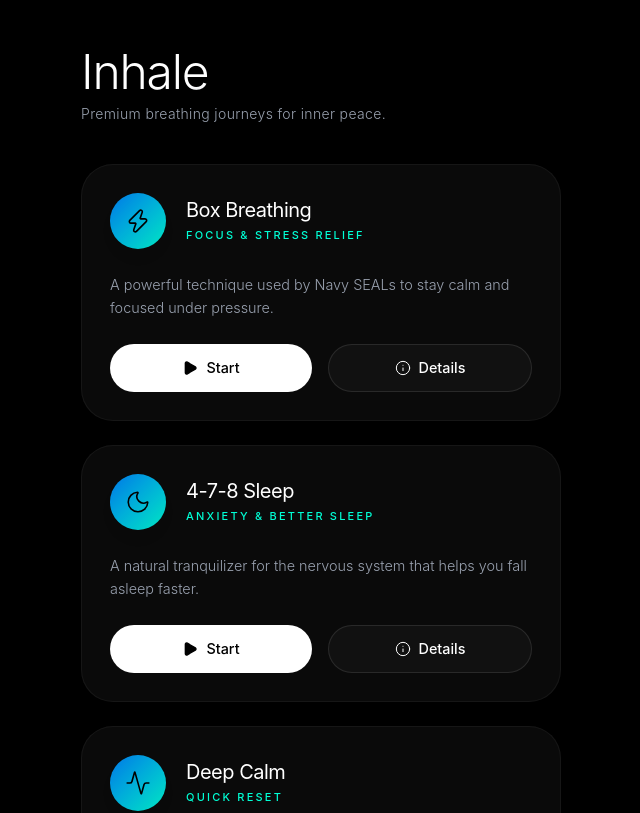
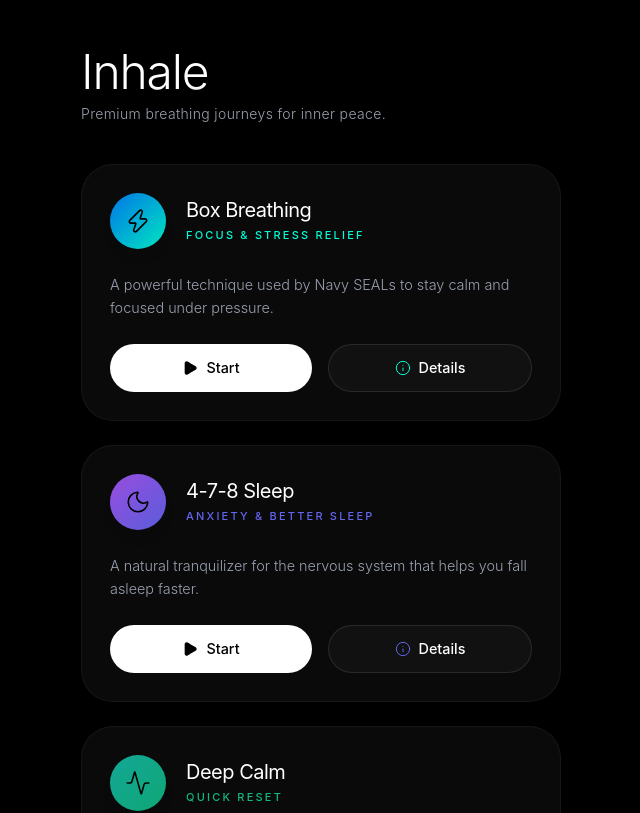
Before and after one commit to ajmalfaris11/Inhaler, a Next.js app: page / in a window 1280 px wide. Shown: the top 813 px of the page, without its empty margins (319-959 px from the left). Built offline with nearby package versions, Linux system fonts and the light colour scheme.

Commit message:
Assign unique color gradients to different breathing exercises

```diff
--- a/src/features/breathing/components/BreathingCircle.tsx
+++ b/src/features/breathing/components/BreathingCircle.tsx
@@ -6,6 +6,10 @@ import { BreathingPhase } from '../hooks/useBreathingTimer';
 interface BreathingCircleProps {
   phase: BreathingPhase;
   timer: number;
+  gradient: {
+    start: string;
+    end: string;
+  };
 }
 
 const circleVariants = {
@@ -15,18 +19,22 @@ const circleVariants = {
   Rest: { scale: 1, opacity: 0.4, transition: { duration: 4, ease: "linear" } },
 };
 
-export function BreathingCircle({ phase, timer }: BreathingCircleProps) {
+export function BreathingCircle({ phase, timer, gradient }: BreathingCircleProps) {
   return (
     <div className="relative my-8 flex items-center justify-center">
       <motion.div
-        className="breathing-circle w-[220px] h-[220px] sm:w-[260px] sm:h-[260px]"
+        className="w-[220px] h-[220px] sm:w-[260px] sm:h-[260px] rounded-full flex items-center justify-center relative shadow-2xl"
+        style={{
+          background: `linear-gradient(135deg, ${gradient.start} 0%, ${gradient.end} 100%)`,
+          boxShadow: `0 0 80px ${gradient.start}33`
+        }}
         animate={phase}
         variants={circleVariants}
       >
-        <Wind size={48} color="white" className="opacity-50" />
+        <Wind size={48} color="white" className="opacity-50" strokeWidth={1} />
       </motion.div>
 
-      <div className="absolute top-1/2 left-1/2 -translate-x-1/2 -translate-y-1/2 text-5xl font-bold text-white drop-shadow-2xl">
+      <div className="absolute top-1/2 left-1/2 -translate-x-1/2 -translate-y-1/2 text-6xl font-extralight text-white drop-shadow-2xl font-sans">
         {timer}
       </div>
     </div>
--- a/src/features/breathing/data.ts
+++ b/src/features/breathing/data.ts
@@ -1,4 +1,4 @@
-import { Wind, Moon, Zap, Activity } from 'lucide-react';
+import { Moon, Zap, Activity } from 'lucide-react';
 
 export interface Exercise {
   id: string;
@@ -8,7 +8,11 @@ export interface Exercise {
   howTo: string;
   why: string;
   benefits: string[];
-  icon: string; // We'll store the icon name
+  icon: string;
+  gradient: {
+    start: string;
+    end: string;
+  };
   pattern: {
     inhale: number;
     hold1: number;
@@ -27,6 +31,10 @@ export const exercises: Exercise[] = [
     why: 'It regulates the autonomic nervous system by balancing the sympathetic and parasympathetic branches.',
     benefits: ['Lowers cortisol', 'Improves concentration', 'Instant calm'],
     icon: 'Zap',
+    gradient: {
+      start: '#0082ff',
+      end: '#00ffd5'
+    },
     pattern: { inhale: 4, hold1: 4, exhale: 4, hold2: 4 }
   },
   {
@@ -38,6 +46,10 @@ export const exercises: Exercise[] = [
     why: 'The long exhale triggers the vagus nerve, signaling the body to switch into rest mode.',
     benefits: ['Reduces anxiety', 'Cures insomnia', 'Deep relaxation'],
     icon: 'Moon',
+    gradient: {
+      start: '#a855f7',
+      end: '#6366f1'
+    },
     pattern: { inhale: 4, hold1: 7, exhale: 8, hold2: 0 }
   },
   {
@@ -49,6 +61,10 @@ export const exercises: Exercise[] = [
     why: 'Rhythmic breathing synchronizes heart rate and brain waves for a state of "coherence".',
     benefits: ['Blood pressure', 'Mindfulness', 'Emotional balance'],
     icon: 'Activity',
+    gradient: {
+      start: '#14b8a6',
+      end: '#10b981'
+    },
     pattern: { inhale: 5, hold1: 2, exhale: 5, hold2: 2 }
   }
 ];
--- a/src/features/breathing/index.tsx
+++ b/src/features/breathing/index.tsx
@@ -61,7 +61,7 @@ function HomeView({ onStart, onDetails }: { onStart: (ex: Exercise) => void; onD
       transition={{ duration: 0.4 }}
       className="w-full"
     >
-      <h1 className="text-5xl font-light tracking-tight mb-2 bg-gradient-to-br from-white via-white to-gray-400 bg-clip-text text-transparent text-center sm:text-left font-sans">Inhale</h1>
+      <h1 className="text-5xl font-light tracking-tight mb-2 bg-gradient-to-br from-white via-white to-gray-400 bg-clip-text text-transparent text-center sm:text-left">Inhale</h1>
       <p className="text-gray-400 text-sm font-light mb-10 text-center sm:text-left tracking-wide">Premium breathing journeys for inner peace.</p>
 
       {exercises.map((ex) => (
@@ -75,14 +75,22 @@ function ExerciseCard({ exercise, onStart, onDetails }: { exercise: Exercise; on
   const Icon = IconMap[exercise.icon as keyof typeof IconMap] || Activity;
 
   return (
-    <div className="bg-surface border border-white/5 rounded-[32px] p-7 mb-6 transition-all duration-500 hover:border-accent-start/30 flex flex-col gap-6">
+    <div className="bg-surface border border-white/5 rounded-[32px] p-7 mb-6 transition-all duration-500 hover:border-white/10 flex flex-col gap-6">
       <div className="flex items-center gap-5">
-        <div className="w-14 h-14 rounded-full bg-gradient-to-br from-accent-start to-accent-end flex items-center justify-center shrink-0 opacity-90 shadow-lg">
+        <div
+          className="w-14 h-14 rounded-full flex items-center justify-center shrink-0 opacity-90 shadow-lg"
+          style={{ background: `linear-gradient(135deg, ${exercise.gradient.start}, ${exercise.gradient.end})` }}
+        >
           <Icon size={26} color="black" strokeWidth={1.5} />
         </div>
         <div className="flex-1">
           <div className="font-normal text-xl leading-tight tracking-tight">{exercise.name}</div>
-          <div className="text-[11px] text-accent-end mt-1 uppercase tracking-[0.2em] font-medium">{exercise.subtitle}</div>
+          <div
+            className="text-[11px] mt-1 uppercase tracking-[0.2em] font-medium"
+            style={{ color: exercise.gradient.end }}
+          >
+            {exercise.subtitle}
+          </div>
         </div>
       </div>
 
@@ -96,7 +104,9 @@ function ExerciseCard({ exercise, onStart, onDetails }: { exercise: Exercise; on
           Start
         </button>
         <button className="flex-1 bg-white/[0.03] border border-white/10 text-white hover:bg-white/10 rounded-full h-12 font-medium text-[0.9rem] flex items-center justify-center gap-2 transition-all active:scale-[0.98]" onClick={onDetails}>
-          <Info size={16} strokeWidth={1.5} />
+          <div style={{ color: exercise.gradient.end }}>
+            <Info size={16} strokeWidth={1.5} />
+          </div>
           Details
         </button>
       </div>
@@ -124,7 +134,10 @@ function DetailsView({ exercise, onBack, onStart }: { exercise: Exercise; onBack
           <ArrowLeft size={22} strokeWidth={1.5} />
         </button>
 
-        <div className="w-20 h-20 rounded-full bg-gradient-to-br from-accent-start to-accent-end flex items-center justify-center mb-6 shadow-xl">
+        <div
+          className="w-20 h-20 rounded-full flex items-center justify-center mb-6 shadow-xl"
+          style={{ background: `linear-gradient(135deg, ${exercise.gradient.start}, ${exercise.gradient.end})` }}
+        >
           <Icon size={40} color="black" strokeWidth={1.5} />
         </div>
 
@@ -136,26 +149,26 @@ function DetailsView({ exercise, onBack, onStart }: { exercise: Exercise; onBack
       {/* Content Section */}
       <div className="flex-1 p-8 sm:p-12 max-w-2xl mx-auto w-full font-light">
         <div className="mb-12">
-          <span className="block text-[11px] uppercase tracking-[0.3em] font-medium text-accent-end mb-4 opacity-80">The Essence</span>
+          <span className="block text-[11px] uppercase tracking-[0.3em] font-medium mb-4 opacity-80" style={{ color: exercise.gradient.end }}>The Essence</span>
           <p className="text-xl text-white leading-relaxed font-light">{exercise.description}</p>
         </div>
 
         <div className="mb-12">
-          <span className="block text-[11px] uppercase tracking-[0.3em] font-medium text-accent-end mb-4 opacity-80">Methodology</span>
+          <span className="block text-[11px] uppercase tracking-[0.3em] font-medium mb-4 opacity-80" style={{ color: exercise.gradient.end }}>Methodology</span>
           <p className="text-base text-gray-400 leading-relaxed">{exercise.howTo}</p>
         </div>
 
         <div className="mb-12">
-          <span className="block text-[11px] uppercase tracking-[0.3em] font-medium text-accent-end mb-4 opacity-80">The Science</span>
+          <span className="block text-[11px] uppercase tracking-[0.3em] font-medium mb-4 opacity-80" style={{ color: exercise.gradient.end }}>The Science</span>
           <p className="text-base text-gray-400 leading-relaxed">{exercise.why}</p>
         </div>
 
         <div className="mb-16">
-          <span className="block text-[11px] uppercase tracking-[0.3em] font-medium text-accent-end mb-4 opacity-80">Core Benefits</span>
+          <span className="block text-[11px] uppercase tracking-[0.3em] font-medium mb-4 opacity-80" style={{ color: exercise.gradient.end }}>Core Benefits</span>
           <div className="flex flex-wrap gap-3">
             {exercise.benefits.map((b, i) => (
               <span key={i} className="flex items-center gap-2.5 px-5 py-2.5 bg-white/[0.02] border border-white/5 rounded-full text-xs font-light text-gray-300">
-                <CheckCircle2 size={14} className="text-accent-end opacity-60" strokeWidth={1.5} />
+                <CheckCircle2 size={14} className="opacity-60" strokeWidth={1.5} style={{ color: exercise.gradient.end }} />
                 {b}
               </span>
             ))}
@@ -169,7 +182,8 @@ function DetailsView({ exercise, onBack, onStart }: { exercise: Exercise; onBack
       <div className="sticky bottom-0 w-full p-6 sm:p-10 bg-gradient-to-t from-background via-background/95 to-transparent z-30 flex justify-center">
         <button
           onClick={onStart}
-          className="w-full max-w-md h-16 rounded-full bg-gradient-to-br from-accent-start to-accent-end text-black font-medium text-lg flex items-center justify-center gap-3 shadow-lg hover:scale-[1.01] active:scale-[0.98] transition-all"
+          className="w-full max-w-md h-16 rounded-full text-black font-medium text-lg flex items-center justify-center gap-3 shadow-lg hover:scale-[1.01] active:scale-[0.98] transition-all"
+          style={{ background: `linear-gradient(135deg, ${exercise.gradient.start}, ${exercise.gradient.end})` }}
         >
           <Play size={20} fill="black" />
           Begin Practice
@@ -203,13 +217,13 @@ function ExerciseView({ exercise, onBack }: { exercise: Exercise; onBack: () =>
         <motion.h1
           initial={{ y: -20, opacity: 0 }}
           animate={{ y: 0, opacity: 1 }}
-          className="text-5xl font-light tracking-tighter text-center leading-tight mb-2"
+          className="text-5xl font-light tracking-tighter text-center leading-tight mb-2 font-sans"
         >
           {exercise.name}
         </motion.h1>
-        <p className="text-accent-end text-[11px] uppercase tracking-[0.4em] font-medium mb-12 opacity-80">{exercise.subtitle}</p>
+        <p className="text-[11px] uppercase tracking-[0.4em] font-medium mb-12 opacity-80" style={{ color: exercise.gradient.end }}>{exercise.subtitle}</p>
 
-        <BreathingCircle phase={phase} timer={timer} />
+        <BreathingCircle phase={phase} timer={timer} gradient={exercise.gradient} />
 
         <div className="h-10 text-2xl font-light text-center mt-12">
           <AnimatePresence mode="wait">
```
